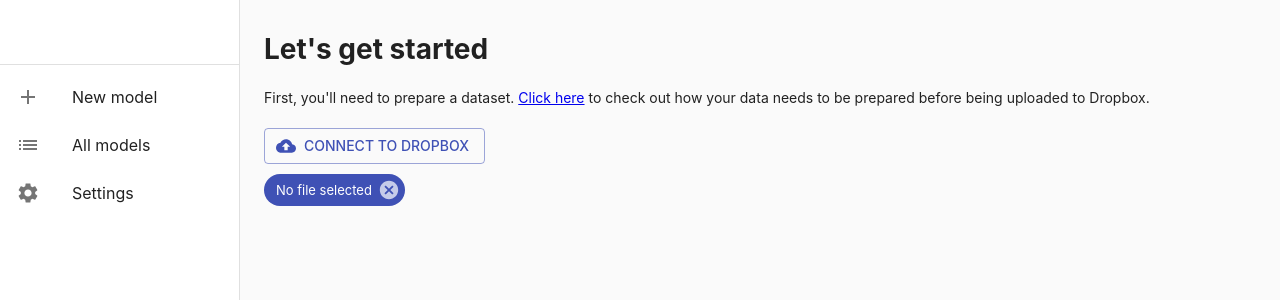
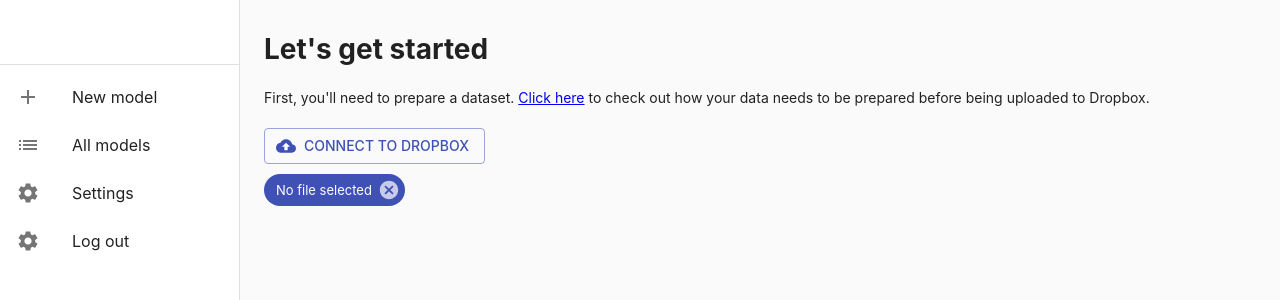
Before and after one commit to srikanthsrnvs/astrumdashboard, a React (Create React App) app: page /dashboard in a window 1280 px wide. Shown: the top 300 px of the page. Built offline with nearby package versions, Linux system fonts and the light colour scheme; no server answers; sample sign-in values are in the browser's storage.

Commit message:
deployying beta to netlify

```diff
--- a/package.json
+++ b/package.json
@@ -2,6 +2,7 @@
   "name": "dashboard",
   "version": "0.1.0",
   "private": true,
+  "homepage": "https://dashboard.astrum.ai",
   "dependencies": {
     "@material-ui/core": "^4.9.3",
     "@material-ui/icons": "^4.9.1",
@@ -10,6 +11,7 @@
     "@testing-library/react": "^9.4.0",
     "@testing-library/user-event": "^7.2.1",
     "firebase": "^7.9.1",
+    "netlify-cli": "^2.35.0",
     "react": "^16.12.0",
     "react-dom": "^16.12.0",
     "react-dropbox-chooser": "0.0.5",
--- a/src/App.js
+++ b/src/App.js
@@ -1,10 +1,10 @@
 import React from 'react';
 import './App.css';
-import PermanentDrawerLeft from './components/drawer';
+import Menu from './components/menu';
 import { ThemeProvider, createMuiTheme } from '@material-ui/core/styles';
 import SignIn from './login'
 import {FirebaseContext} from './components/Firebase'
-import {BrowserRouter as Router, Switch, Route} from "react-router-dom";
+import {BrowserRouter as Router, Switch, Route, Redirect} from "react-router-dom";
 import { useState } from 'react';
 
 
@@ -46,8 +46,17 @@
               {firebase => <SignIn onSignIn={onSignIn} firebase={firebase}/>}
             </FirebaseContext.Consumer>
           </Route>
-          <Route path="/dashboard">
-            <PermanentDrawerLeft user={user}/>
+          <Route path="/dashboard" render={() => {
+            if (!user){
+              return (<Redirect to="/" />)
+            }else{
+              return(
+                <FirebaseContext.Consumer>
+                  {firebase => <Menu user={user} firebase={firebase}/>}
+                </FirebaseContext.Consumer>
+              )
+            }
+          }}>
           </Route>
         </Switch>
       </Router>
--- a/src/components/build.js
+++ b/src/components/build.js
@@ -17,7 +17,7 @@
     }
   }));
 
-export default function Builder(){
+export default function Builder(props){
 
     const classes = styles();
     const [filename, setFilename] = useState("No file selected");
@@ -25,6 +25,7 @@
     const [csvHeaders, setCSVHeaders] = useState([])
     const [features, setFeatures] = useState([])
     const [target, setTarget] = useState("")
+    const user = props.user
 
     function deleteSelectedFile(){
         setFilename("No file selected")
--- a/src/components/drawer.js
+++ /dev/null
@@ -1,83 +0,0 @@
-import React from 'react';
-import { makeStyles } from '@material-ui/core/styles';
-import Drawer from '@material-ui/core/Drawer';
-import CssBaseline from '@material-ui/core/CssBaseline';
-import AppBar from '@material-ui/core/AppBar';
-import List from '@material-ui/core/List';
-import ListIcon from '@material-ui/icons/List'
-import Divider from '@material-ui/core/Divider';
-import ListItem from '@material-ui/core/ListItem';
-import ListItemIcon from '@material-ui/core/ListItemIcon';
-import ListItemText from '@material-ui/core/ListItemText';
-import AddIcon from '@material-ui/icons/Add'
-import SettingsIcon from '@material-ui/icons/Settings';
-import Builder from './build'
-
-const drawerWidth = 240;
-
-const useStyles = makeStyles(theme => ({
-  root: {
-    display: 'flex',
-  },
-  appBar: {
-    width: `calc(100% - ${drawerWidth}px)`,
-    marginLeft: drawerWidth,
-    zIndex: theme.zIndex.drawer +1
-  },
-  drawer: {
-    width: drawerWidth,
-    flexShrink: 0,
-  },
-  drawerPaper: {
-    width: drawerWidth,
-  },
-  toolbar: theme.mixins.toolbar,
-  content: {
-    flexGrow: 1,
-    backgroundColor: theme.palette.background.default,
-    padding: theme.spacing(3),
-    paddingTop: '10px'
-  },
-}));
-
-export default function PermanentDrawerLeft(props) {
-  const classes = useStyles();
-  const user = props.user;
-
-  return (
-
-    <div className={classes.root}>
-      <CssBaseline />
-      <AppBar position="fixed" className={classes.appBar}>
-      </AppBar>
-      <Drawer
-        className={classes.drawer}
-        variant="permanent"
-        classes={{
-          paper: classes.drawerPaper,
-        }}
-        anchor="left"
-      >
-        <div className={classes.toolbar} />
-        <Divider />
-        <List>
-          <ListItem button key={"new"}>
-            <ListItemIcon><AddIcon /></ListItemIcon>
-            <ListItemText primary='New model' />
-          </ListItem>
-          <ListItem button key={'list'}>
-            <ListItemIcon><ListIcon /></ListItemIcon>
-            <ListItemText primary='All models' />
-          </ListItem>
-          <ListItem button key={'settings'}>
-            <ListItemIcon><SettingsIcon /></ListItemIcon>
-            <ListItemText primary="Settings" />
-          </ListItem>
-        </List>
-      </Drawer>
-      <main className={classes.content}>
-        {Builder()}
-      </main>
-    </div>
-  );
-}
--- /dev/null
+++ b/src/components/menu.js
@@ -0,0 +1,92 @@
+import React from 'react';
+import { makeStyles } from '@material-ui/core/styles';
+import Drawer from '@material-ui/core/Drawer';
+import CssBaseline from '@material-ui/core/CssBaseline';
+import AppBar from '@material-ui/core/AppBar';
+import List from '@material-ui/core/List';
+import ListIcon from '@material-ui/icons/List'
+import Divider from '@material-ui/core/Divider';
+import ListItem from '@material-ui/core/ListItem';
+import ListItemIcon from '@material-ui/core/ListItemIcon';
+import ListItemText from '@material-ui/core/ListItemText';
+import AddIcon from '@material-ui/icons/Add'
+import SettingsIcon from '@material-ui/icons/Settings';
+import Builder from './build'
+
+const drawerWidth = 240;
+
+const useStyles = makeStyles(theme => ({
+  root: {
+    display: 'flex',
+  },
+  appBar: {
+    width: `calc(100% - ${drawerWidth}px)`,
+    marginLeft: drawerWidth,
+    zIndex: theme.zIndex.drawer +1
+  },
+  drawer: {
+    width: drawerWidth,
+    flexShrink: 0,
+  },
+  drawerPaper: {
+    width: drawerWidth,
+  },
+  toolbar: theme.mixins.toolbar,
+  content: {
+    flexGrow: 1,
+    backgroundColor: theme.palette.background.default,
+    padding: theme.spacing(3),
+    paddingTop: '10px'
+  },
+}));
+
+export default function Menu(props) {
+  const classes = useStyles();
+  const user = props.user;
+  const firebase = props.firebase;
+
+  function signOut(){
+    firebase.signOut()
+  }
+
+  return (
+
+    <div className={classes.root}>
+      <CssBaseline />
+      <AppBar position="fixed" className={classes.appBar}>
+      </AppBar>
+      <Drawer
+        className={classes.drawer}
+        variant="permanent"
+        classes={{
+          paper: classes.drawerPaper,
+        }}
+        anchor="left"
+      >
+        <div className={classes.toolbar} />
+        <Divider />
+        <List>
+          <ListItem button key={"new"}>
+            <ListItemIcon><AddIcon /></ListItemIcon>
+            <ListItemText primary='New model' />
+          </ListItem>
+          <ListItem button key={'list'}>
+            <ListItemIcon><ListIcon /></ListItemIcon>
+            <ListItemText primary='All models' />
+          </ListItem>
+          <ListItem button key={'settings'}>
+            <ListItemIcon><SettingsIcon /></ListItemIcon>
+            <ListItemText primary="Settings" />
+          </ListItem>
+          <ListItem button onClick={signOut} key={'signout'}>
+            <ListItemIcon><SettingsIcon /></ListItemIcon>
+            <ListItemText primary="Log out" />
+          </ListItem>
+        </List>
+      </Drawer>
+      <main className={classes.content}>
+        <Builder user={user}/>
+      </main>
+    </div>
+  );
+}
--- a/src/login.js
+++ b/src/login.js
@@ -60,10 +60,12 @@
                 props.onSignIn(user)
                 history.push('/dashboard')
             }else{
-                console.log(err)
+                console.log(user, err)
+                props.onSignIn("")
+                history.replace('/')
             }
         })
-    })
+    }, [])
 
     return (
         <Container component="main" maxWidth="xs">
```
Also changed, not shown: 19 other files (tests, documents, lock files or other folders).
